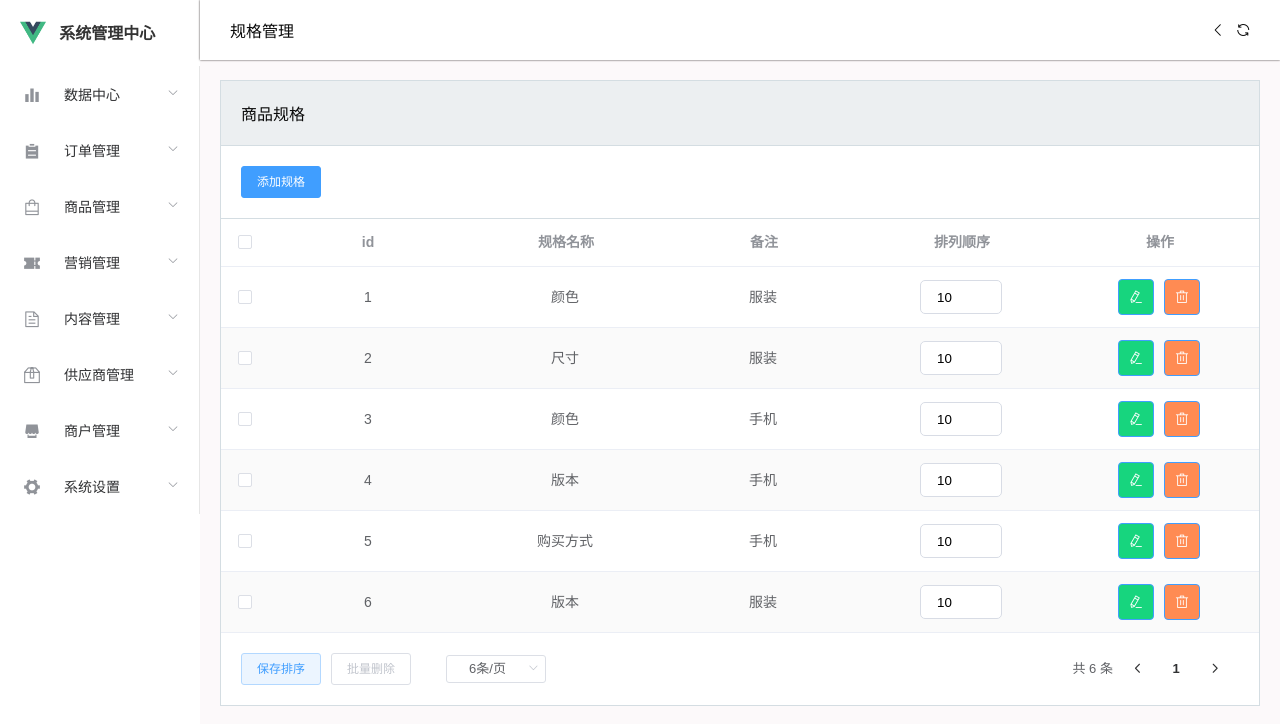
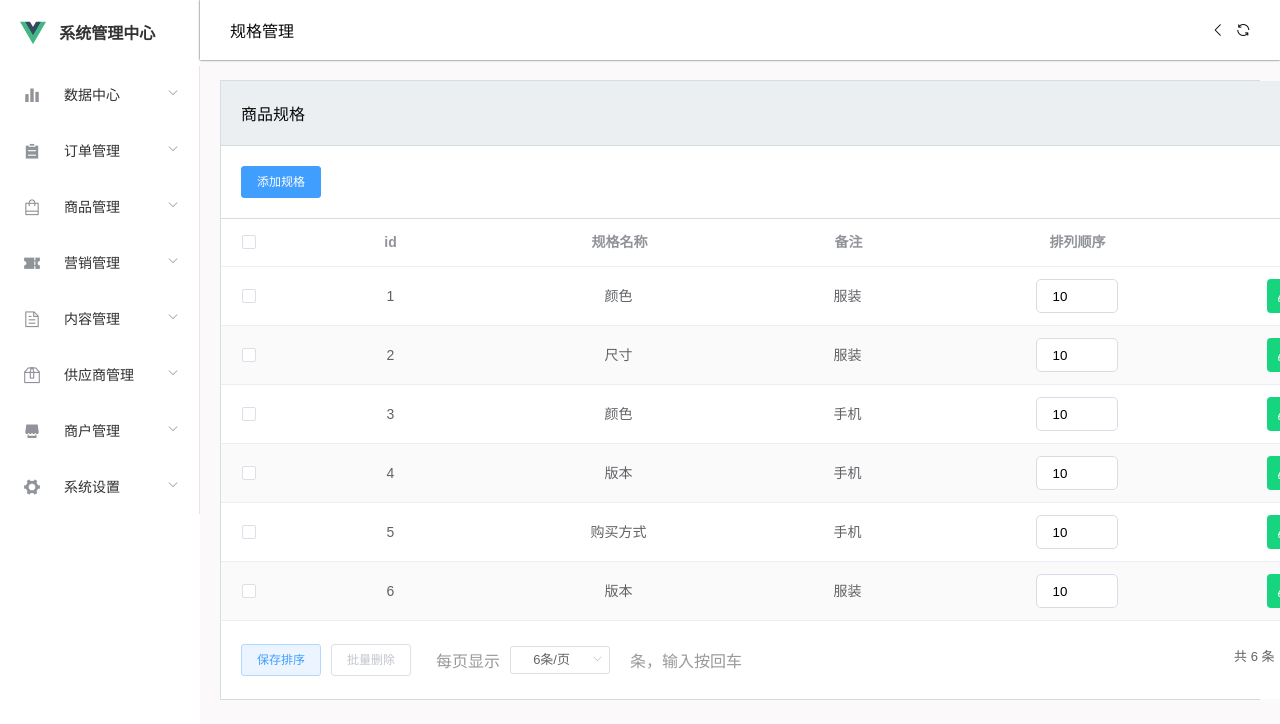
Before and after one commit to bo-ddd/union-b, a Vue app: page /commodity/specification in a window 1280 px wide. Shown: the top 724 px of the page. Built offline with nearby package versions, Linux system fonts and the light colour scheme.

Commit message:
修改商品规格页面

```diff
--- a/src/views/commodity/Specification.vue
+++ b/src/views/commodity/Specification.vue
@@ -11,7 +11,7 @@
         tooltip-effect="dark"
         stripe
       >
-        <el-table-column type="selection" align="center">
+        <el-table-column type="selection" width="55" align="center">
         </el-table-column>
         <el-table-column label="id" align="center">
           <template slot-scope="scope">{{ scope.row.id }}</template>
@@ -19,7 +19,6 @@
         <el-table-column
           prop="name"
           label="规格名称"
-
           align="center"
           show-overflow-tooltip
         >
@@ -28,7 +27,6 @@
           prop="address"
           label="备注"
           show-overflow-tooltip
-
           align="center"
         >
         </el-table-column>
@@ -36,7 +34,6 @@
           prop="list"
           label="排列顺序"
           show-overflow-tooltip
-
           align="center"
         >
           <template>
@@ -47,7 +44,6 @@
           prop="address"
           label="操作"
           show-overflow-tooltip
-
           align="center"
         >
           <template>
@@ -69,12 +65,14 @@
         </div>
         <div class="footer_right">
           <div class="block">
+            <div>每页显示</div>
             <el-pagination
               :current-page="currentPage4"
               :page-sizes="[6]"
               layout="sizes"
             >
             </el-pagination>
+            <div>条，输入按回车</div>
           </div>
           <div class="block2">
               <el-pagination
@@ -176,6 +174,9 @@ export default {
 .wrap {
   background-color: #fcfcfc;
   border: 1px solid #d4dde2;
+  & .wrap_interior {
+    min-width: 1200px;
+  }
   & .tit {
     background-color: #eceff1;
     padding: 20px;
@@ -188,6 +189,7 @@ export default {
   }
   & .footer {
     padding: 20px;
+    min-width: 1200px;
     display: flex;
     align-items: center;
     background-color: #ffffff;
@@ -202,6 +204,14 @@ export default {
       justify-content: center;
       width: 80%;
       justify-content: space-between;
+      & .block{
+        display: flex;
+        align-items: center;
+        color: #999999;
+        & .el-pagination{
+          padding: 5px 5px;
+        }
+      }
     }
   }
 }
@@ -218,9 +228,11 @@ export default {
 .cell1 {
   background-color: #17d57e;
   padding: 10px 10px;
+  border: none;
 }
 .cell2 {
   background-color: #ff8b53;
   padding: 10px 10px;
+  border: none;
 }
 </style>
--- a/vue.config.js
+++ b/vue.config.js
@@ -6,7 +6,7 @@ module.exports = {
         //替换结果为 localhost:8080/user/info
         proxy: {
             '/api': {
-                target: 'http://192.168.1.43:7001', //填写服务端的接口地址；
+                target: 'http://192.168.43.170:7001', //填写服务端的接口地址；
                 pathRewrite: {
                     '^/api': ''
                 }
```
Lines whose indentation alone changed are shown as unchanged.
